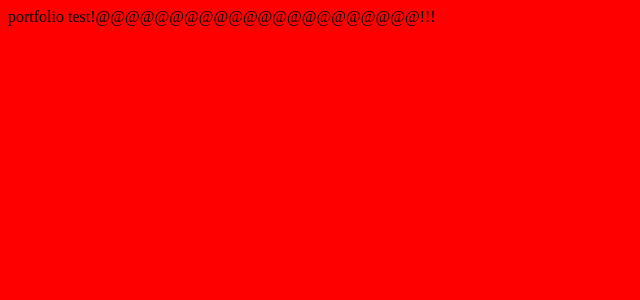
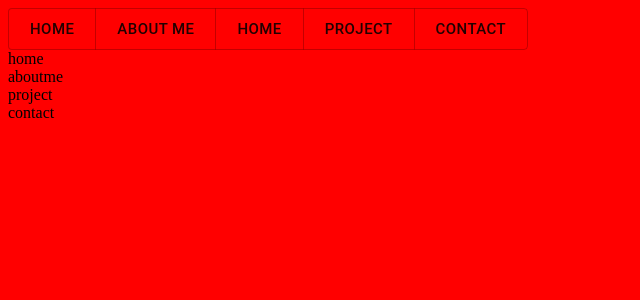
Before and after one commit to hsl0505/hsl0505.github.io, a React app: page / in a window 1280 px wide. Shown: the top 300 px of the page, without its empty margins (0-640 px from the left). Built offline with nearby package versions, Linux system fonts and the light colour scheme.

Commit message:
Add components at App component

```diff
--- a/src/components/App.js
+++ b/src/components/App.js
@@ -1,8 +1,22 @@
 import React from "react";
 import "../style.css";
 
+import Navbar from "./Navbar";
+import Home from "./Home";
+import AboutMe from "./AboutMe";
+import Project from "./Project";
+import Contact from "./Contact";
+
 function App() {
-  return <div>portfolio test!@@@@@@@@@@@@@@@@@@@@@@!!!</div>;
+  return (
+    <div className="App">
+      <Navbar />
+      <Home />
+      <AboutMe />
+      <Project />
+      <Contact />
+    </div>
+  );
 }
 
 export default App;
```
